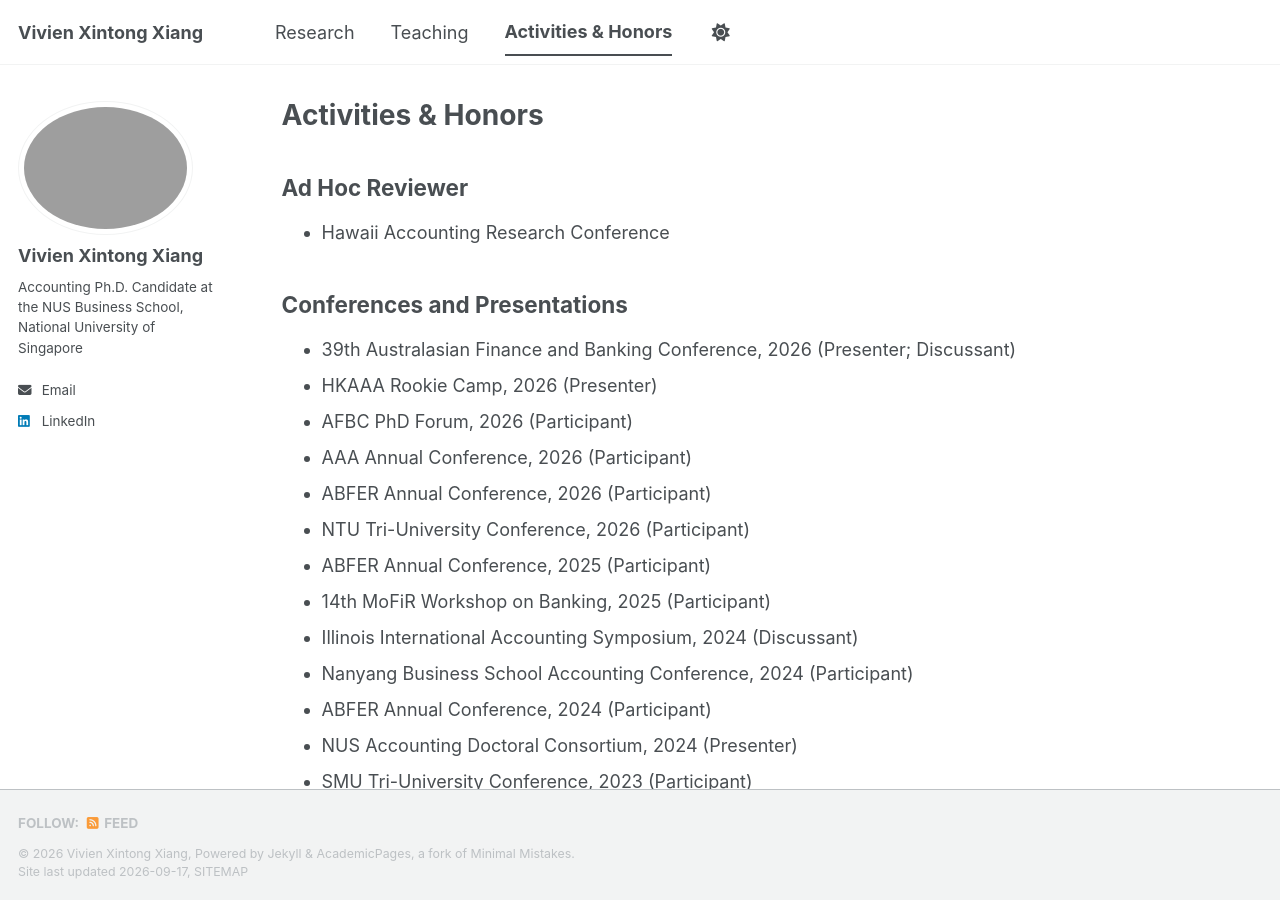
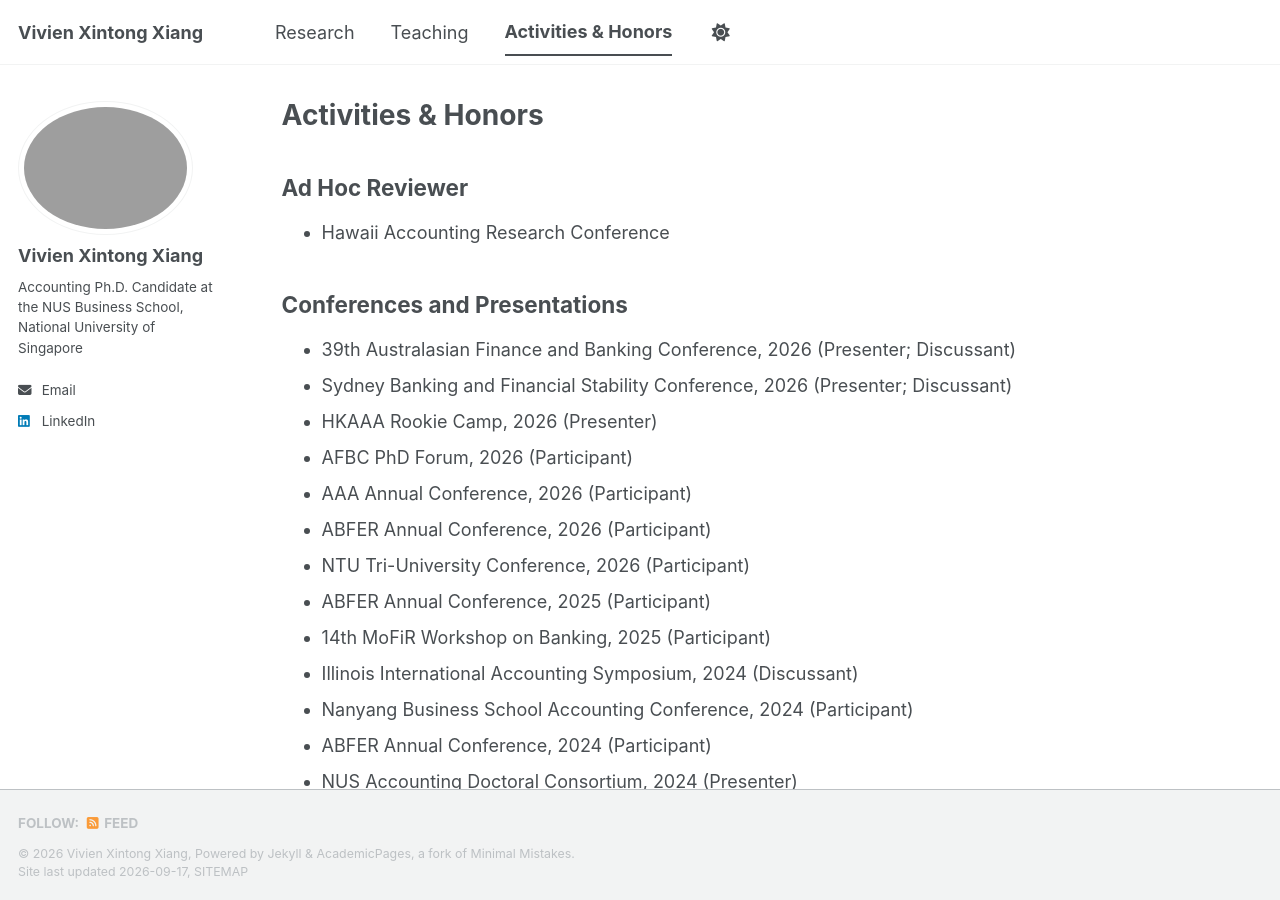
Before and after one commit to vivienxintongxiang/vivienxintongxiang.github.io, a Jekyll site: the page built from _pages/activities.md, in a window 1280 px wide and 900 px high. Built offline with Jekyll 4.4.1, drawn with Linux system fonts in a browser that asks for light colours; a style sheet for code colours, icons or effects is not loaded.

Commit message:
Update activities.md

```diff
--- a/_pages/activities.md
+++ b/_pages/activities.md
@@ -11,6 +11,7 @@ author_profile: true
 
 ## Conferences and Presentations
   * 39th Australasian Finance and Banking Conference, 2026 (Presenter; Discussant)
+  * Sydney Banking and Financial Stability Conference, 2026 (Presenter; Discussant)
   * HKAAA Rookie Camp, 2026 (Presenter)
   * AFBC PhD Forum, 2026 (Participant)
   * AAA Annual Conference, 2026 (Participant)
```
